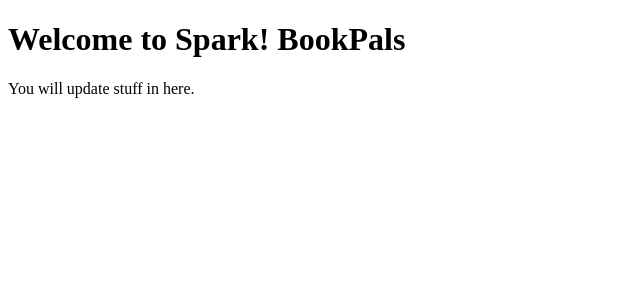
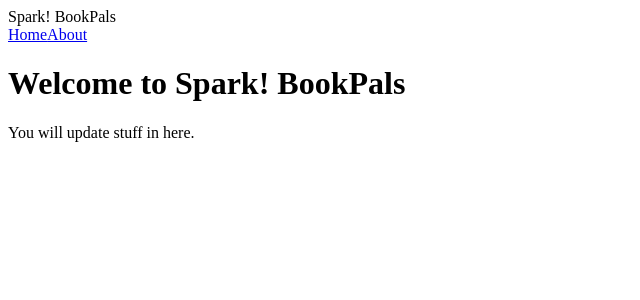
Before and after one commit to NaijunWang/CS391-hw3-react, a React (Vite) app: page / in a window 1280 px wide. Shown: the top 300 px of the page, without its empty margins (0-640 px from the left). Built offline with nearby package versions, Linux system fonts and the light colour scheme.

Commit message:
feat: apply nav bar to all pages

```diff
--- a/src/pages/About.jsx
+++ b/src/pages/About.jsx
@@ -1,5 +1,9 @@
 import "../index.css";
-
+import { NavBar } from "../components/navbar";
 export function About() {
-  return <>I&apos;m a sad empty page. Build me</>;
+  return (
+    <div>
+      <NavBar />
+    </div>
+  );
 }
--- a/src/pages/Home.jsx
+++ b/src/pages/Home.jsx
@@ -1,7 +1,10 @@
+import "../index.css";
+import { NavBar } from "../components/navbar";
 export function Home() {
   return (
     <div>
-      <div>
+      <NavBar />
+      <div className="content">
         <h1> Welcome to Spark! BookPals</h1>
         <p>You will update stuff in here.</p>
       </div>
```
